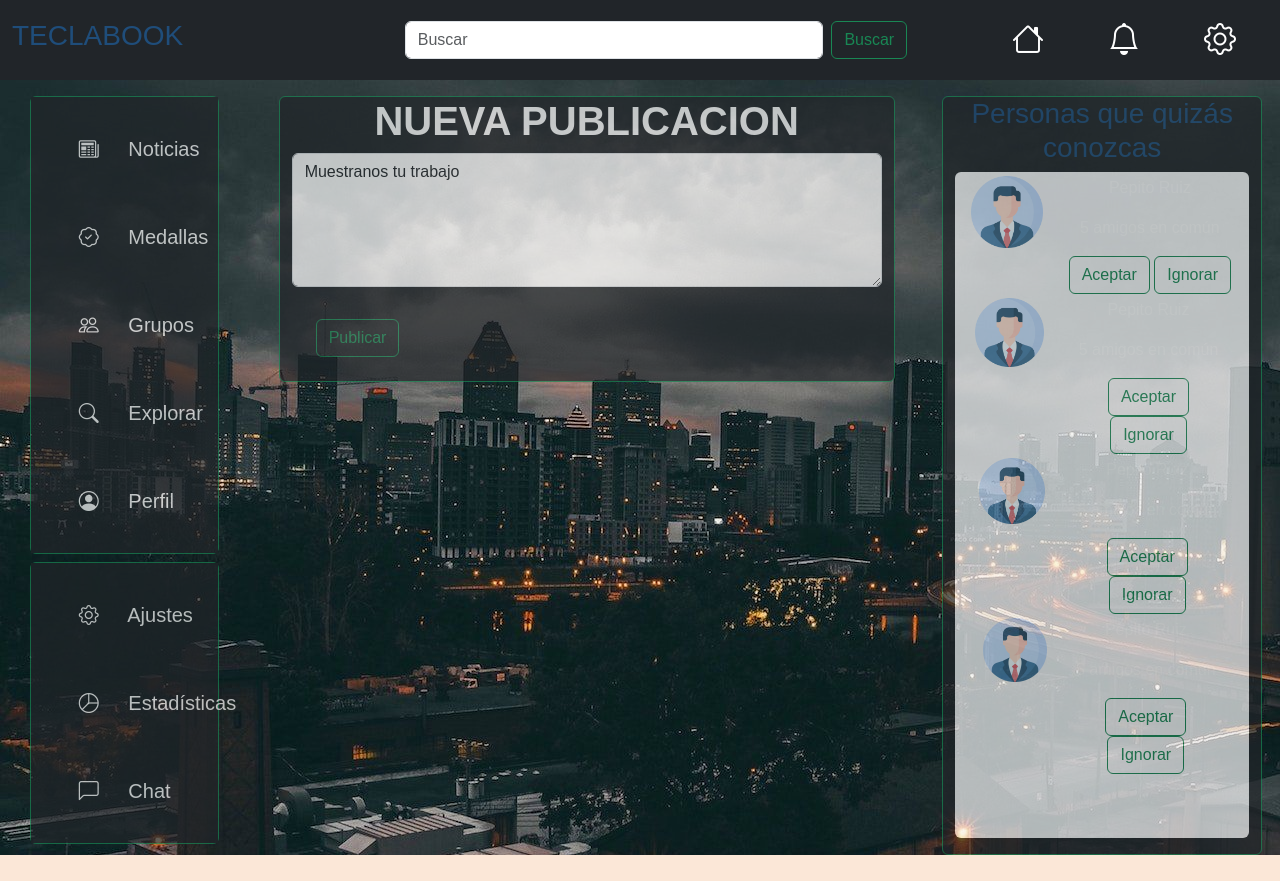
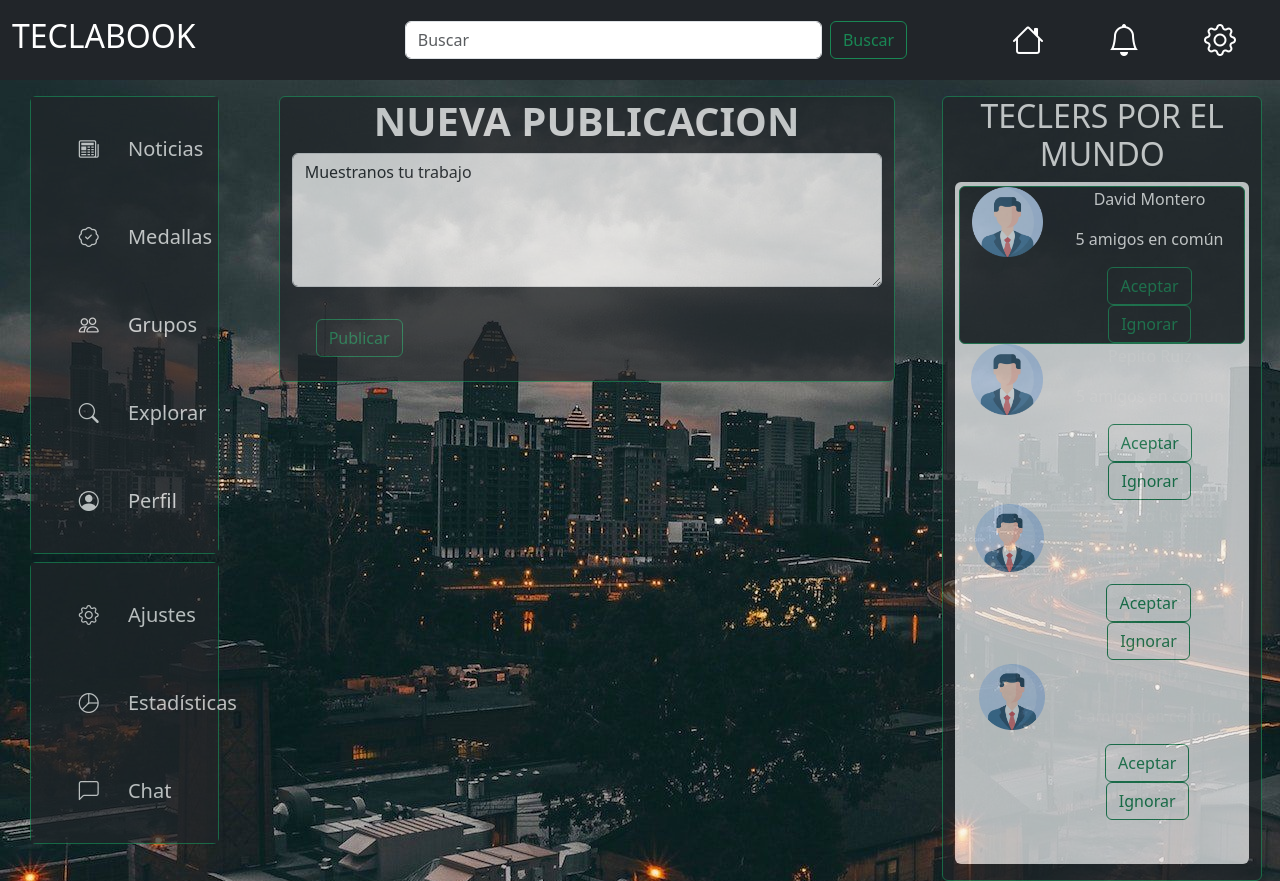
Before and after one commit to Jesus-San-Martin/redSocial, a plain HTML site: page socialBoot.html in a window 1280 px wide. Before the commit the page ends 855 px from the top, so only its background shows below. Drawn offline with nearby package versions, Linux system fonts and the light colour scheme.

Commit message:
revision de codigo y ajuste de detalles

```diff
--- a/socialBoot.html
+++ b/socialBoot.html
@@ -1,5 +1,5 @@
 <!DOCTYPE html>
-<html lang="en">
+<html lang="es">
 <head>
     <meta charset="UTF-8">
     <meta http-equiv="X-UA-Compatible" content="IE=edge">
@@ -7,14 +7,14 @@
     <title>TECLABOOK</title>
     <link rel="stylesheet" href="https://cdn.jsdelivr.net/npm/bootstrap-icons@1.10.3/font/bootstrap-icons.css">
     <link rel="stylesheet" href="https://cdn.jsdelivr.net/npm/bootstrap@5.3.0-alpha1/dist/css/bootstrap.min.css">
-    <link rel="stylesheet" href="style.css">
+    <!-- <link rel="stylesheet" href="style.css"> -->
     <link rel="stylesheet" href="styleBoot.css">
 </head>
 <body>
     <nav class="navbar navbar-expand-lg sticky-top navbar-dark bg-dark w-100">
         <div class="container-fluid">
             <a class="navbar-brand logo" href="#">
-                <h3 class="logo">TECLABOOK</h6>
+                <h2 class="fLetter">TECLABOOK</h2>
             </a>
             <form class="d-flex buscar" role="search">
                 <input class="form-control me-2" type="search" placeholder="Buscar" aria-label="Buscar">
@@ -97,6 +97,7 @@
                     </nav>
                 </aside>
             </section>
+<!---------------------------------------Zona central de publicaciones --------------------------------------->
             <section class="col-lg-6 p-2px d-flex flex-wrap ajuste">
                 <div class="container-fluid bg-dark border border-success rounded">
                     <div class="row text-center">
@@ -114,12 +115,13 @@
                     </div>
                 </div>
             </section>
+<!---------------------------------------Barra lateral derecha de sugerencias de amigos --------------------------------------->
             <aside class="col-lg-3 bg-dark border border-success rounded ajuste">
                 <div class="container-fluid text-center">
-                    <h3>Personas que quizás conozcas</h3>
+                    <h2 class="fLetter">TECLERS POR EL MUNDO</h2>
                 </div>
                 <div class="container bg-light mb-3 p-1 rounded ">
-                    <div class="container-fluid">
+                    <div class="container bg-dark border border-success rounded">
                         <div class="row">
                             <div class="col-lg-4">
                             <div class="ratio ratio-1x1">
@@ -128,7 +130,7 @@
                         </div>
                         <div class="col-lg-8 text-center">
                             <div class="row">
-                                <p>Pepito Ruiz </p>
+                                <p>David Montero </p>
                             </div>
                             <div class="row">
                                 <p>5 amigos en común</p>
@@ -138,7 +140,7 @@
                         </div>
                     </div>
                     </div>
-                <div class="container bg-light mb-3 p-1 rounded">
+
                     <div class="container-fluid">
                         <div class="row">
                             <div class="col-lg-4">
```
Lines whose indentation alone changed are shown as unchanged.
